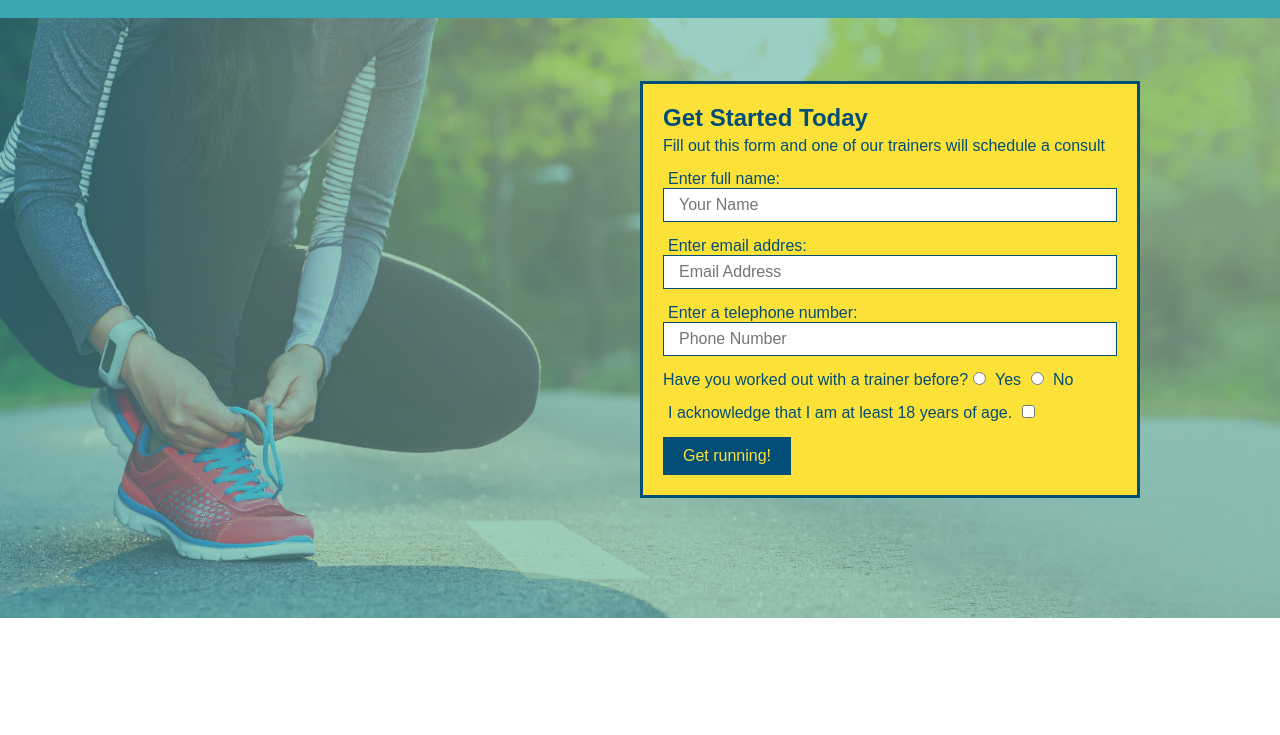
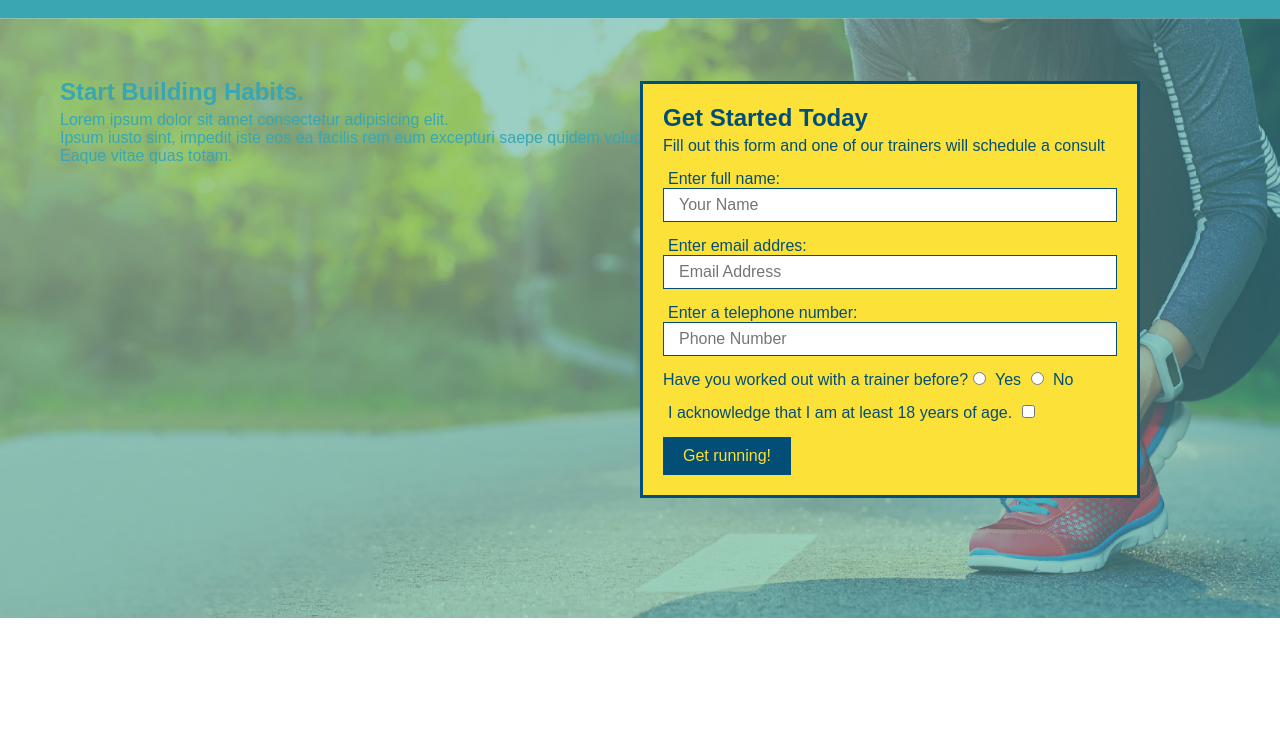
Before and after one commit to brendasosa0721/Run-Buddy-Lastest-Version, a plain HTML site: page index.html in a window 1280 px wide. Shown: the part 64-799 px from the top of the page. Drawn offline with Linux system fonts and the light colour scheme.

Commit message:
add content to hero,replace image

```diff
--- a/assets/css/style.css
+++ b/assets/css/style.css
@@ -46,7 +46,7 @@ section{
 }
 /*Hero Style Start*/
 .hero{
-    background-image: url("../images/hero-bg.jpeg");
+    background-image: url("../images/hero-bg.jpg");
     height: 600px;
     background-size: cover;
     background-position: center;
--- a/index.html
+++ b/index.html
@@ -37,6 +37,15 @@
         <!-- hero section-->
         <section class="hero">
             <div class="hero-form">
+                <!-- adding new session to the hero form-->
+                <div class="hero-cta">
+                    <h2>Start Building Habits.</h2>
+                    <p>
+                        Lorem ipsum dolor sit amet consectetur adipisicing elit.<br>
+                         Ipsum iusto sint, impedit iste eos ea facilis rem eum excepturi saepe quidem voluptate cum alias, temporibus magnam? <br>
+                         Eaque vitae quas totam.
+                    </p>
+                </div>
 
                 <!-- Add form element -->
                 <form>
```
Also changed, not shown: assets/images/hero-bg.jpg (added), 1 other file.
